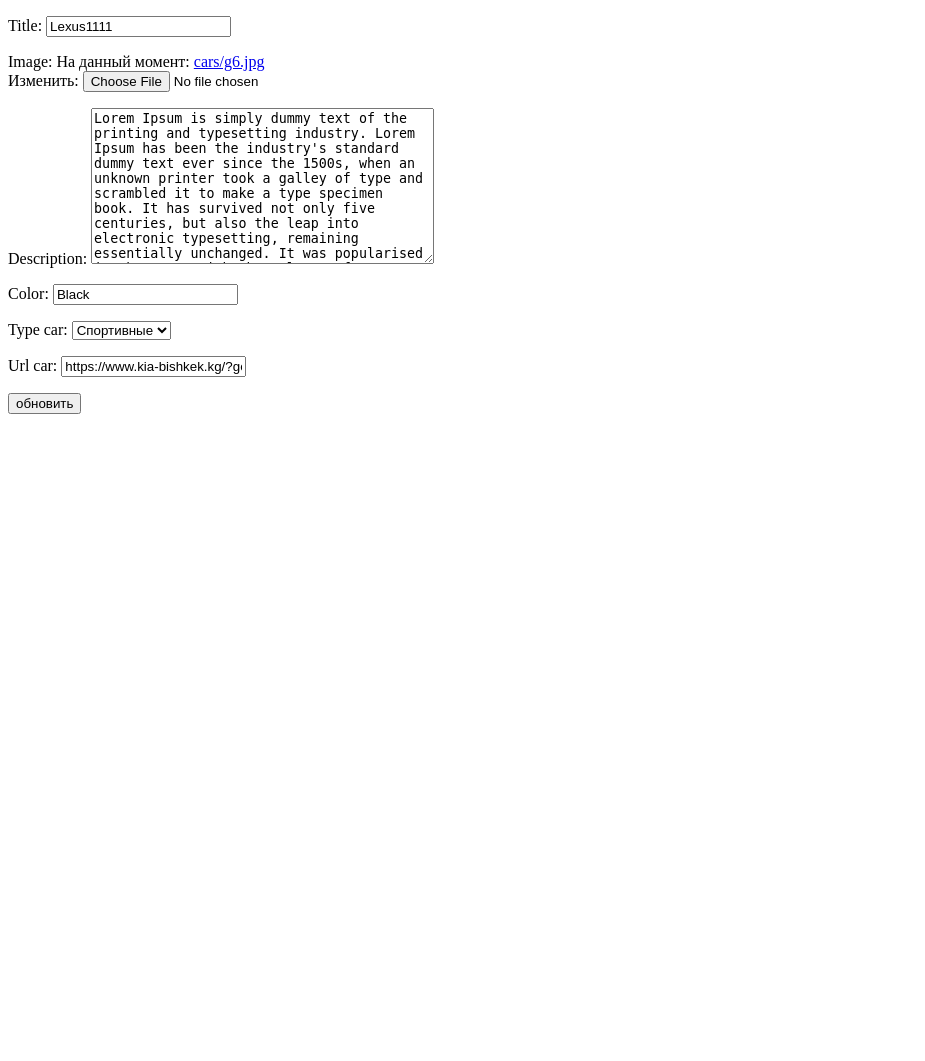
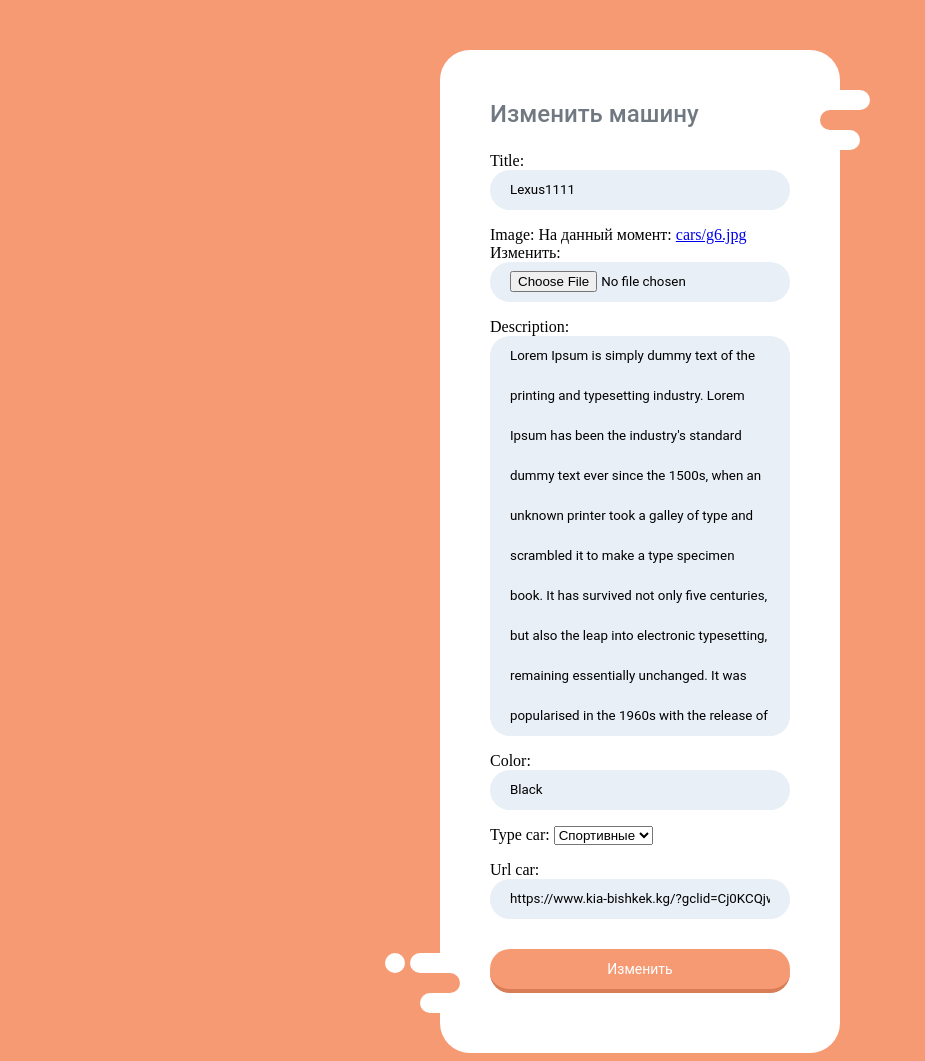
Before and after one commit to narmuhamedov/python31-3, a Django app: page /cars_detail/1/update/ in a window 1280 px wide. Shown: the whole page, without its empty margins (0-925 px from the left). Before the commit the page ends 414 px from the top, so only its background shows below. Run offline with Django 4.2, Linux system fonts and the light colour scheme; data comes from the database, SQL or seed files in the repository; both versions use the stored data as it was after the commit.

Commit message:
'dont_make_seach'

```diff
--- a/cars/admin.py
+++ b/cars/admin.py
@@ -2,3 +2,4 @@ from django.contrib import admin
 from . import models
 
 admin.site.register(models.Cars)
+admin.site.register(models.Rating)
--- a/cars/models.py
+++ b/cars/models.py
@@ -16,3 +16,20 @@ class Cars(models.Model):
 
     def __str__(self):
         return self.title
+
+
+class Rating(models.Model):
+    RATING = (
+        ('1', '1'),
+        ('2', '2'),
+        ('3', '3'),
+        ('4', '4'),
+        ('5', '5'),
+    )
+    car_rating = models.ForeignKey(Cars, on_delete=models.CASCADE,
+                                   related_name='comment_object')
+    rate_stars = models.CharField(max_length=100, choices=RATING)
+    created_at = models.DateTimeField(auto_now_add=True)
+
+    def __str__(self):
+        return self.rate_stars
--- a/cars/urls.py
+++ b/cars/urls.py
@@ -2,9 +2,10 @@ from django.urls import path
 from . import views
 
 urlpatterns = [
-    path('cars/', views.car_view, name='cars'),
-    path('cars_detail/<int:id>/', views.car_detail_view, name='cars_detail'),
-    path('cars_detail/<int:id>/delete/', views.delete_car_view, name='cars_delete'),
-    path('cars_detail/<int:id>/update/', views.update_car_view, name='cars_update'),
-    path('add-cars/', views.create_car_view, name='add_car'),
+    path('cars/', views.CarView.as_view(), name='cars'),
+    path('cars_detail/<int:id>/', views.CarDetailView.as_view(), name='cars_detail'),
+    path('cars_detail/<int:id>/delete/', views.CarDeleteView.as_view(), name='cars_delete'),
+    path('cars_detail/<int:id>/update/', views.UpdateCarView.as_view(), name='cars_update'),
+    path('add-cars/', views.CreateCarView.as_view(), name='add_car'),
+    path('search/', views.Search.as_view(), name='search')
 ]
--- a/cars/views.py
+++ b/cars/views.py
@@ -2,51 +2,121 @@ from django.http import HttpResponse
 from django.shortcuts import render, get_object_or_404
 from . import models, forms
 
+from django.views import generic
+
+
 #Чтение из CRUD
-def car_view(request):
-    cars = models.Cars.objects.all()
-    return render(request, 'cars/cars.html',
-                  {'cars': cars})
+class CarView(generic.ListView):
+    template_name = 'cars/cars.html'
+    queryset = models.Cars.objects.all()
 
-def car_detail_view(request, id):
-    car_id = get_object_or_404(models.Cars, id=id)
-    return render(request, 'cars/car_detail.html',
-                  {'car_id': car_id})
+    def get_queryset(self):
+        return models.Cars.objects.all()
+
+
+
+# def car_view(request):
+#     cars = models.Cars.objects.all()
+#     return render(request, 'cars/cars.html',
+#                   {'cars': cars})
+
+
+#Детальная информация
+class CarDetailView(generic.DetailView):
+    template_name = 'cars/car_detail.html'
+
+    def get_object(self, **kwargs):
+        car_id = self.kwargs.get("id")
+        return get_object_or_404(models.Cars, id=car_id)
+
+
+# def car_detail_view(request, id):
+#     car_id = get_object_or_404(models.Cars, id=id)
+#     return render(request, 'cars/car_detail.html',
+#                   {'car_id': car_id})
 
 
 #Добавление объекта через формы CRUD
-def create_car_view(request):
-    method = request.method
-    if method == "POST":
-        form = forms.CarsForm(request.POST, request.FILES)
-        if form.is_valid():
-            form.save()
-            return HttpResponse("Машина успешно добавлена в БД")
-    else:
-        form = forms.CarsForm()
+class CreateCarView(generic.CreateView):
+    template_name = 'cars/crud/add_car.html'
+    form_class = forms.CarsForm
+    queryset = models.Cars.objects.all()
+    success_url = '/cars/'
 
-    return render(request, 'cars/crud/add_car.html',
-                  {"form": form})
+    def form_valid(self, form):
+        print(form.cleaned_data)
+        return super(CreateCarView, self).form_valid(form=form)
+
+
+
+
+# def create_car_view(request):
+#     method = request.method
+#     if method == "POST":
+#         form = forms.CarsForm(request.POST, request.FILES)
+#         if form.is_valid():
+#             form.save()
+#             return HttpResponse("Машина успешно добавлена в БД")
+#     else:
+#         form = forms.CarsForm()
+#
+#     return render(request, 'cars/crud/add_car.html',
+#                   {"form": form})
 
 #Удаление из БД CRUD
-def delete_car_view(request, id):
-    car_id = get_object_or_404(models.Cars, id=id)
-    car_id.delete()
-    return HttpResponse('Машина успешно удалена из БД')
+class CarDeleteView(generic.DeleteView):
+    template_name = 'cars/crud/confirm_delete.html'
+    success_url = '/cars/'
+
+    def get_object(self, **kwargs):
+        car_id = self.kwargs.get('id')
+        return get_object_or_404(models.Cars, id=car_id)
+
+
+# def delete_car_view(request, id):
+#     car_id = get_object_or_404(models.Cars, id=id)
+#     car_id.delete()
+#     return HttpResponse('Машина успешно удалена из БД')
 
 #Изменение объектов в CRUD
-def update_car_view(request,id):
-    car_id = get_object_or_404(models.Cars, id=id)
-    if request.method == "POST":
-        form = forms.CarsForm(instance=car_id, data=request.POST)
-        if form.is_valid():
-            form.save()
-            return HttpResponse('Успешно обновлено')
-    else:
-        form = forms.CarsForm(instance=car_id)
+class UpdateCarView(generic.UpdateView):
+    template_name = 'cars/crud/update_car.html'
+    form_class = forms.CarsForm
+    success_url = '/cars/'
 
-    context = {
-        'form': form,
-        'car_id': car_id
-    }
-    return render(request, 'cars/crud/update_car.html', context)
+    def get_object(self, **kwargs):
+        car_id = self.kwargs.get('id')
+        return get_object_or_404(models.Cars, id=car_id)
+
+    def form_valid(self, form):
+        return super(UpdateCarView, self).form_valid(form=form)
+
+# def update_car_view(request,id):
+#     car_id = get_object_or_404(models.Cars, id=id)
+#     if request.method == "POST":
+#         form = forms.CarsForm(instance=car_id, data=request.POST)
+#         if form.is_valid():
+#             form.save()
+#             return HttpResponse('Успешно обновлено')
+#     else:
+#         form = forms.CarsForm(instance=car_id)
+#
+#     context = {
+#         'form': form,
+#         'car_id': car_id
+#     }
+#     return render(request, 'cars/crud/update_car.html', context)
+
+
+class Search(generic.ListView):
+    template_name = 'cars/cars.html'
+    context_object_name = 'cars'
+    paginate_by = 5
+
+    def get_queryset(self):
+        return models.Cars.object.filter(title__icontains=self.request.GET.get('q'))
+
+    def get_context_data(self, *, object_list=None, **kwargs):
+        context = super().get_context_data(**kwargs)
+        context['q'] = self.request.GET.get('q')
+        return context
--- /dev/null
+++ b/static/css/style_crud.css
@@ -0,0 +1,92 @@
+* {
+   box-sizing: border-box;
+}
+body {
+   background: #f69a73;
+}
+.decor {
+   position: relative;
+   max-width: 400px;
+   margin: 50px auto 0;
+   background: white;
+   border-radius: 30px;
+}
+.form-left-decoration, .form-right-decoration {
+   content: "";
+   position: absolute;
+   width: 50px;
+   height: 20px;
+   background: #f69a73;
+   border-radius: 20px;
+}
+.form-left-decoration {
+   bottom: 60px;
+   left: -30px;
+}
+.form-right-decoration {
+   top: 60px;
+   right: -30px;
+}
+.form-left-decoration:before, .form-left-decoration:after, .form-right-decoration:before, .form-right-decoration:after {
+   content: "";
+   position: absolute;
+   width: 50px;
+   height: 20px;
+   border-radius: 30px;
+   background: white;
+}
+.form-left-decoration:before {
+   top: -20px;
+}
+.form-left-decoration:after {
+   top: 20px;
+   left: 10px;
+}
+.form-right-decoration:before {
+   top: -20px;
+   right: 0;
+}
+.form-right-decoration:after {
+   top: 20px;
+   right: 10px;
+}
+.circle {
+   position: absolute;
+   bottom: 80px;
+   left: -55px;
+   width: 20px;
+   height: 20px;
+   border-radius: 50%;
+   background: white;
+}
+.form-inner {
+   padding: 50px;
+}
+.form-inner input, .form-inner textarea {
+   display: block;
+   width: 100%;
+   padding: 0 20px;
+   margin-bottom: 10px;
+   background: #E9EFF6;
+   line-height: 40px;
+   border-width: 0;
+   border-radius: 20px;
+   font-family: 'Roboto', sans-serif;
+}
+.form-inner input[type="submit"] {
+   margin-top: 30px;
+   background: #f69a73;
+   border-bottom: 4px solid #d87d56;
+   color: white;
+   font-size: 14px;
+}
+.form-inner textarea {
+   resize: none;
+}
+.form-inner h3 {
+   margin-top: 0;
+   font-family: 'Roboto', sans-serif;
+   font-weight: 500;
+   font-size: 24px;
+   color: #707981;
+}
--- a/templates/cars/cars.html
+++ b/templates/cars/cars.html
@@ -1,7 +1,7 @@
 {% include 'cars/header.html' %}
 <center>
     <h1>Список машин</h1><br>
-    {% for i in cars %}
+    {% for i in object_list %}
 <div class="card" style="width: 18rem;">
   <img src="{{i.image.url}}" class="card-img-top" alt="...">
   <div class="card-body">
--- a/templates/cars/crud/update_car.html
+++ b/templates/cars/crud/update_car.html
@@ -1,14 +1,25 @@
+{% load static %}
 <!DOCTYPE html>
 <html lang="en">
 <head>
     <meta charset="UTF-8">
-    <title>Update</title>
+    <title>Add Crud</title>
+    <link rel="stylesheet" href="{% static 'css/style_crud.css' %}">
 </head>
 <body>
-<form method="post" enctype="multipart/form-data">
+<form class="decor"  method="post" enctype="multipart/form-data">
+<div class="form-left-decoration"></div>
+<div class="form-right-decoration"></div>
+<div class="circle"></div>
+<div class="form-inner">
+<h3>Изменить машину</h3>
     {% csrf_token %}
-    {{form.as_p}}
-    <button type="submit">обновить</button>
+  {{ form.as_p }}
+
+<input type="submit" value="Изменить">
+</div>
 </form>
+
+
 </body>
 </html>
```
Also changed, not shown: templates/cars/car_detail.html (+20 -9 lines), templates/cars/crud/add_car.html (+13 -5 lines), templates/cars/crud/confirm_delete.html (added, +15 -0 lines), templates/cars/header.html (+5 -3 lines), cars/migrations/0002_rating.py (added), db.sqlite3, media/cars/931470809.jpg (added), media/cars/931470809_mE5Tz4e.jpg (added), media/cars/931470809_qbfNU4s.jpg (added).
